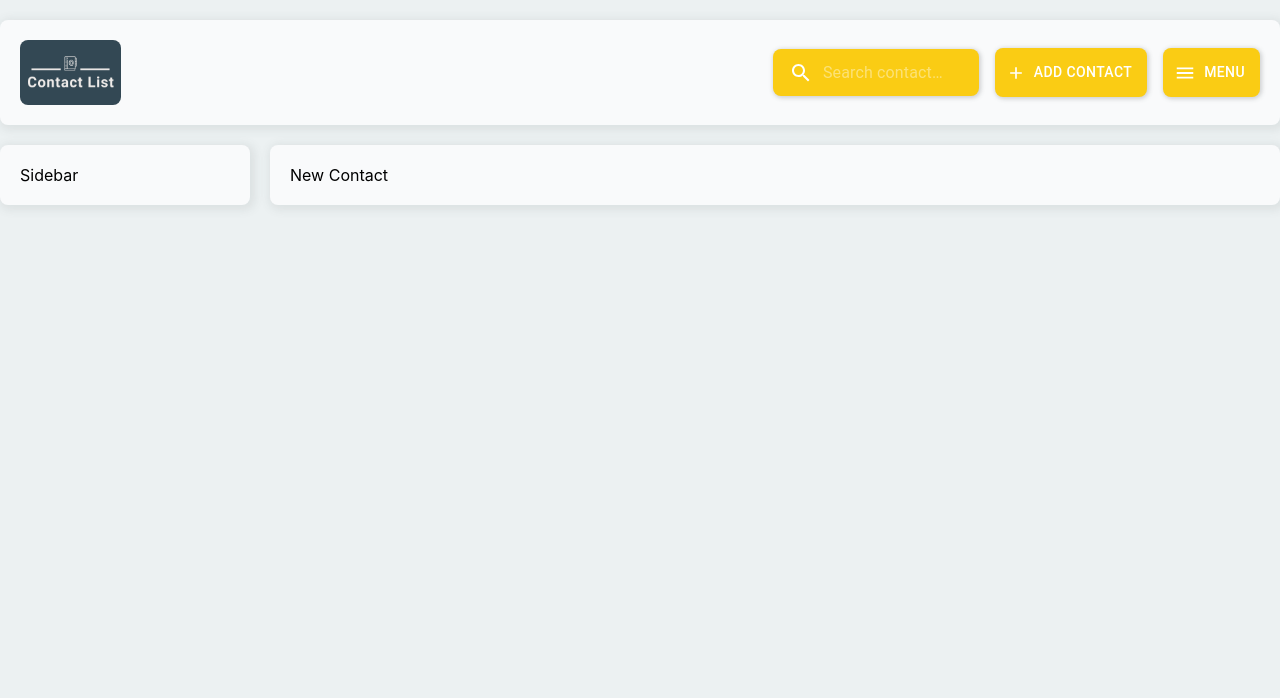
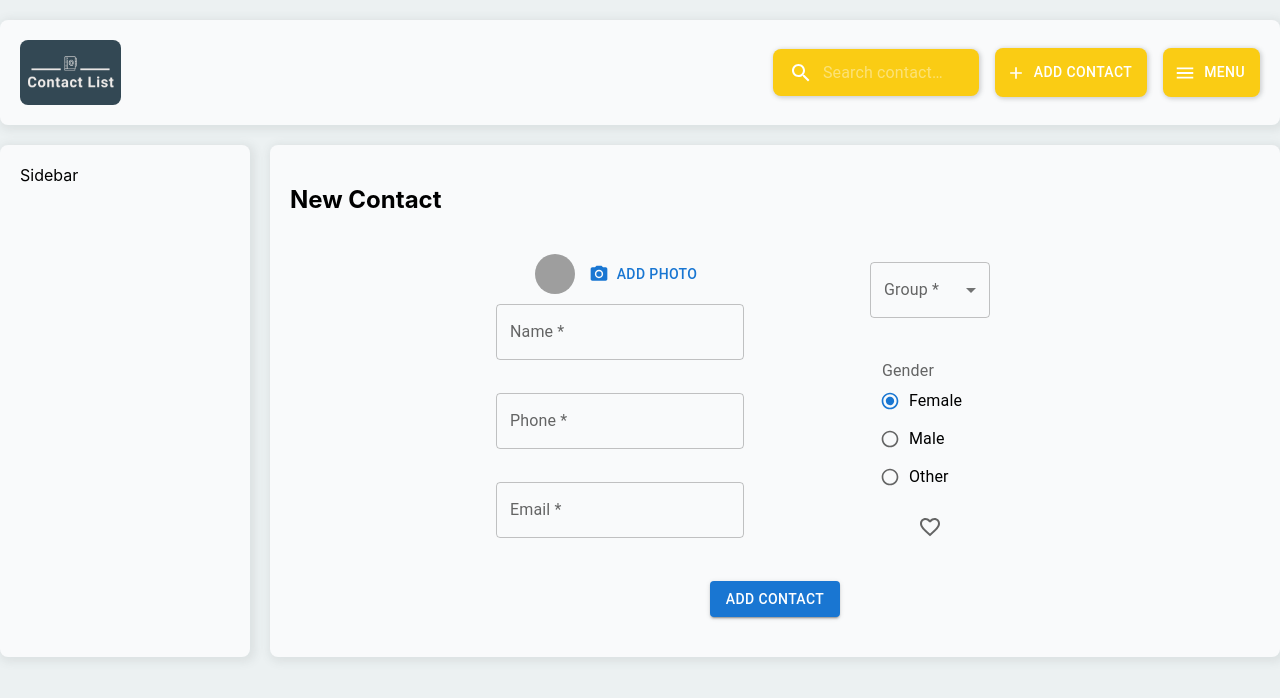
Before and after one commit to ustyk1/contact-list-react, a React (Create React App) app: page /contact-list-react/new-contact in a window 1280 px wide. Shown: the top 698 px of the page. Built offline with nearby package versions, Linux system fonts and the light colour scheme; grey boxes are pictures that could not be loaded.

Commit message:
add contact-form component

```diff
--- a/src/common/variables.scss
+++ b/src/common/variables.scss
@@ -20,3 +20,4 @@ $gray-blue: #90ADC6;
 $blue-baby: #ECF1F2;
 $button-hover: #8007FA;
 $text-color-light: #ffffff;
+$text-color-dark: #050707;
--- a/src/components/contactsTable/enhancedTableToolbar/enhancedTableToolbar.scss
+++ b/src/components/contactsTable/enhancedTableToolbar/enhancedTableToolbar.scss
@@ -1,5 +1,8 @@
+@import '../../../common/variables.scss';
+
 .tool-bar {
   &.MuiToolbar-root {
     min-height: 40px;
+    color: $text-color-dark;
   }
 }
--- /dev/null
+++ b/src/components/form/form.jsx
@@ -0,0 +1,187 @@
+import * as Yup from 'yup';
+import { useFormik } from 'formik';
+import {v4 as uuidv4} from 'uuid';
+
+import * as React from 'react';
+import TextField from '@mui/material/TextField';
+import Avatar from '@mui/material/Avatar';
+import InputLabel from '@mui/material/InputLabel';
+import MenuItem from '@mui/material/MenuItem';
+import FormHelperText from '@mui/material/FormHelperText';
+import FormControl from '@mui/material/FormControl';
+import Select from '@mui/material/Select';
+import Radio from '@mui/material/Radio';
+import RadioGroup from '@mui/material/RadioGroup';
+import FormControlLabel from '@mui/material/FormControlLabel';
+import FormLabel from '@mui/material/FormLabel';
+import Checkbox from '@mui/material/Checkbox';
+import FavoriteBorder from '@mui/icons-material/FavoriteBorder';
+import Favorite from '@mui/icons-material/Favorite';
+import PhotoCamera from '@mui/icons-material/PhotoCamera';
+import Button from '@mui/material/Button';
+import Grid from '@mui/material/Grid';
+
+import './form.scss';
+// import { json } from 'react-router-dom';
+
+function ContactForm() {
+
+  const validationSchema = Yup.object().shape({
+    name: Yup.string().required('Name is required'),
+    phone: Yup.string().required('Phone is required'),
+    email: Yup.string().email('Invalid email').required('Email is required'),
+    avatar: Yup.string(),
+    gender: Yup.string().oneOf(['male', 'female', 'other'], 'Invalid gender'),
+    group: Yup.string().oneOf(['', 'work', 'family', 'private', 'friends', 'other'], 'Invalid Group').required('Group is required'),
+    favourite: Yup.boolean()
+  })
+
+  const label = { inputProps: { 'aria-label': 'Checkbox demo' } };
+
+  const formik = useFormik({
+    initialValues: {
+      id: uuidv4(),
+      name: '',
+      phone: '',
+      email: '',
+      group: '',
+      avatar: '',
+      gender: 'female',
+      favourite: false
+    },
+    validationSchema: validationSchema,
+    onSubmit: (values) => {
+      console.log(values);
+    },
+    handleReset:()=> {
+    }
+  })
+
+  return (
+    <div className='form-wrapper'>
+      <form onSubmit={formik.handleSubmit} className='form'>
+        <Grid
+          container
+          justifyContent="center"
+          alignItems="center"
+          direction="column"
+          rowSpacing="20px"
+        >
+          <Grid item container direction="row" xs={12} md={6} columnSpacing="20px">
+            <Grid item xs container direction="column" alignItems="center" rowSpacing="10px">
+              <Grid item>
+                <div className='form__contact-photo'>
+                  <Avatar src="/broken-image.jpg" />
+                  <Button startIcon={<PhotoCamera  />} component="label">
+                    Add photo
+                    <input
+                      hidden
+                      accept="image/*"
+                      multiple
+                      type="file"
+                      name="avatar"
+                      value={formik.values.avatar}
+                      onChange={formik.handleChange}
+
+                      />
+                  </Button>
+                </div>
+              </Grid>
+              <Grid item>
+                <TextField
+                  id="name"
+                  name="name"
+                  label="Name *"
+                  value={formik.values.name}
+                  onChange={formik.handleChange}
+                  helperText={formik.errors.name || ' '}
+                  error={!!formik.errors.name}
+                />
+              </Grid>
+              <Grid item>
+                <TextField
+                  id="outlined-required"
+                  name="phone"
+                  label="Phone *"
+                  value={formik.values.phone}
+                  onChange={formik.handleChange}
+                  helperText={formik.errors.phone || ' '}
+                  error={!!formik.errors.phone}
+                />
+              </Grid>
+              <Grid item>
+                <TextField
+                  id="outlined-required"
+                  name="email"
+                  label="Email *"
+                  value={formik.values.email}
+                  onChange={formik.handleChange}
+                  helperText={formik.errors.email || ' '}
+                  error={!!formik.errors.email}
+                />
+              </Grid>
+            </Grid>
+            <Grid item container direction="column" alignItems="center" rowSpacing="10px" xs={12} md={6}>
+              <Grid item>
+                <FormControl sx={{ m: 1, minWidth: 120 }}>
+                  <InputLabel id="demo-simple-select-required-label">Group *</InputLabel>
+                  <Select
+                    labelId="demo-simple-select-required-label"
+                    id="demo-simple-select-required"
+                    value={formik.values.group}
+                    label="Group"
+                    name="group"
+                    onChange={formik.handleChange}
+                    error={!!formik.errors.group}
+                  >
+                    <MenuItem value="">
+                      <em>None</em>
+                    </MenuItem>
+                    <MenuItem value="work">Work</MenuItem>
+                    <MenuItem value="family">Family</MenuItem>
+                    <MenuItem value="private">Private</MenuItem>
+                    <MenuItem value="friends">Friends</MenuItem>
+                    <MenuItem value="other">Other</MenuItem>
+                    {/* <MenuItem value="add">Add group</MenuItem> */}
+                  </Select>
+                  <FormHelperText  error={!!formik.errors.group}>{formik.errors.group || ' '}</FormHelperText>
+                </FormControl>
+              </Grid>
+              <Grid item>
+              <FormControl>
+                <FormLabel id="demo-radio-buttons-group-label">Gender</FormLabel>
+                  <RadioGroup
+                    aria-labelledby="demo-radio-buttons-group-label"
+                    defaultValue="female"
+                    name="gender"
+                    value={formik.values.gender}
+                    onChange={formik.handleChange}
+                  >
+                    <FormControlLabel value="female" control={<Radio size="small"  />} label="Female" />
+                    <FormControlLabel value="male" control={<Radio size="small"  />} label="Male" />
+                    <FormControlLabel value="other" control={<Radio size="small"  />} label="Other" />
+                  </RadioGroup>
+                </FormControl>
+              </Grid>
+              <Grid item>
+                <Checkbox
+                  {...label}
+                  name="favourite"
+                  icon={<FavoriteBorder />}
+                  checkedIcon={<Favorite />}
+                  value={formik.values.favourite}
+                  onChange={formik.handleChange}
+                />
+              </Grid>
+            </Grid>
+          </Grid>
+          <Grid item>
+            <Button variant="contained" type="submit" className='form__submit-button button'>Add contact</Button>
+          </Grid>
+        </Grid>
+      </form>
+    </div>
+  )
+}
+
+export default ContactForm;
--- /dev/null
+++ b/src/components/form/form.scss
@@ -0,0 +1,15 @@
+@import '../../common/variables.scss';
+@import '../../common/mixins.scss';
+
+.form-wrapper {
+  max-width: 600px;
+  padding: 20px;
+  margin: 0 auto;
+
+  .form {
+    &__contact-photo {
+      display: flex;
+      column-gap: 10px;
+    }
+  }
+}
--- a/src/pages/newContact/newContact.jsx
+++ b/src/pages/newContact/newContact.jsx
@@ -1,8 +1,12 @@
 import './newContact.scss';
+import ContactForm from '../../components/form/form';
 
 function NewContact() {
   return (
-    <div className="new-contact">New Contact</div>
+    <div className="new-contact">
+      <h2>New Contact</h2>
+      <ContactForm></ContactForm>
+    </div>
   )
 }
 
```
